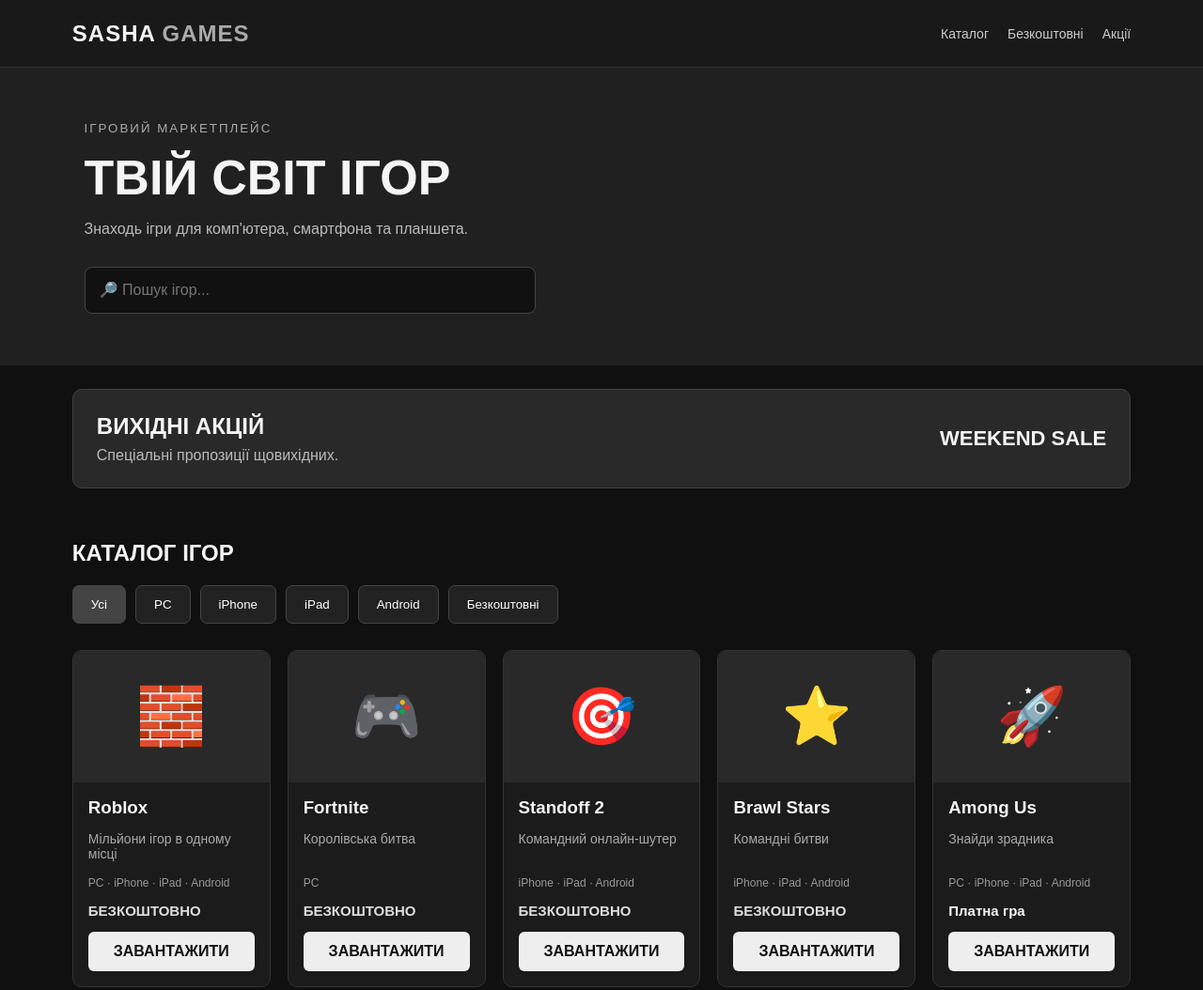
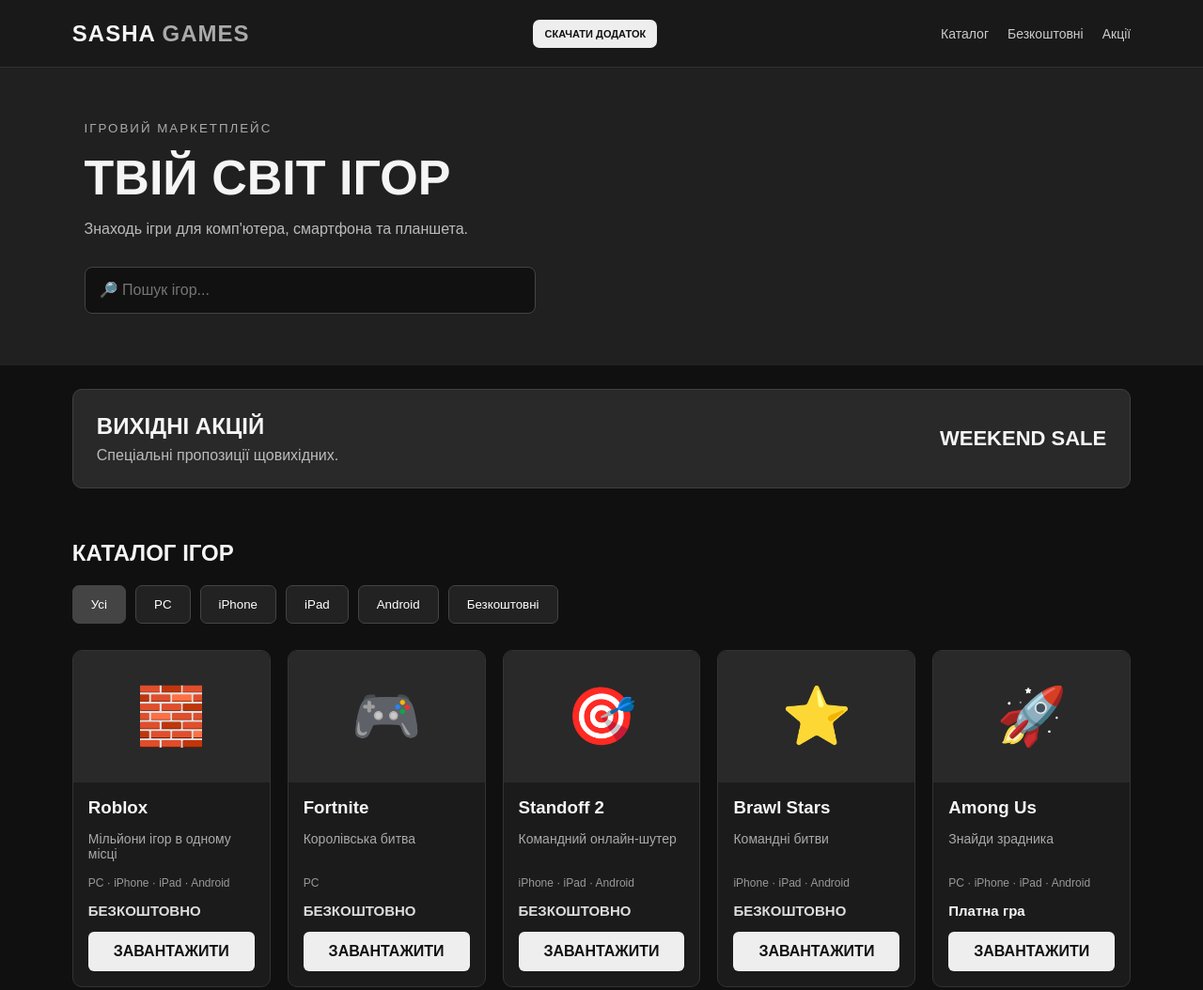
Before and after one commit to son4ykvoynar-commits/sasha-games, a plain HTML site: page index.html in a window 1280 px wide. Shown: the top 1054 px of the page at 94% size. Drawn offline with Linux system fonts and the light colour scheme.

Commit message:
Update index.html

```diff
--- a/index.html
+++ b/index.html
@@ -129,6 +129,7 @@ footer{
 
 <header>
  <div class="logo">SASHA <span>GAMES</span></div>
+<a href="./" id="installBtn" style="background:#eee;color:#111;padding:9px 12px;border-radius:7px;text-decoration:none;font-size:11px;font-weight:800">СКАЧАТИ ДОДАТОК</a>
  <nav>
   <a href="#catalog">Каталог</a>
   <a href="#free">Безкоштовні</a>
```
